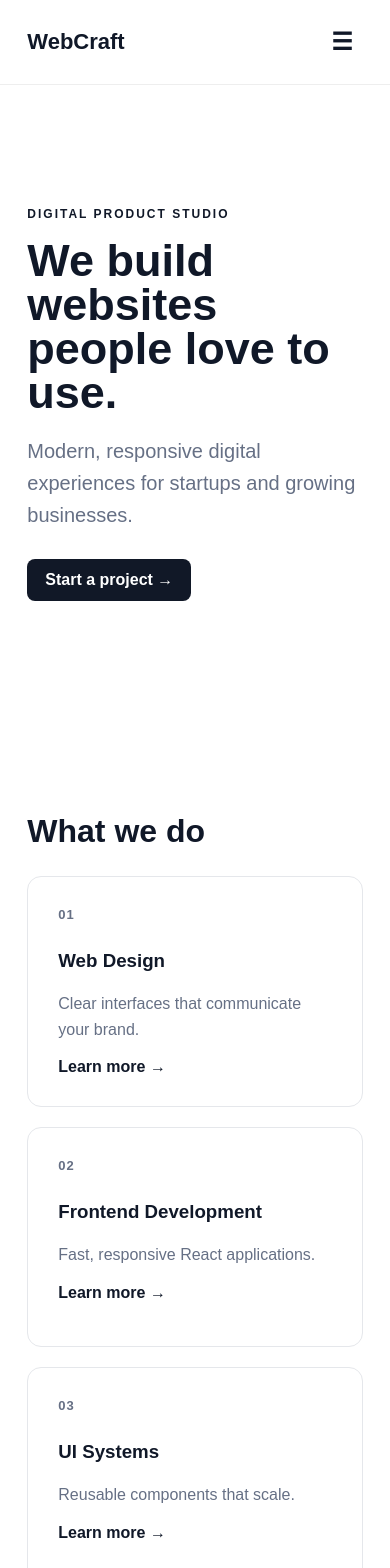
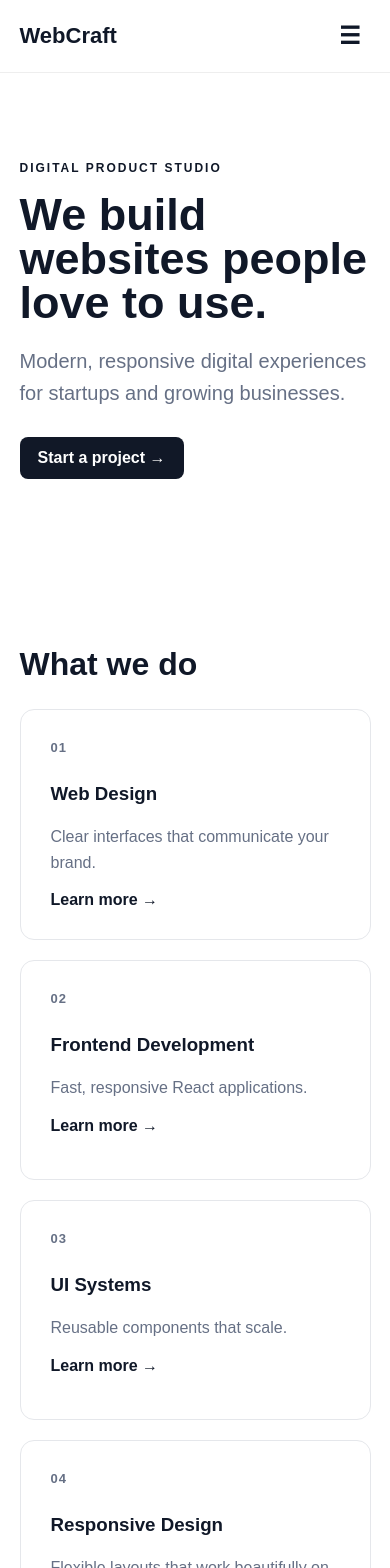
Before and after one commit to mandadapuswarna/webcraft-business-landing-page, a React (Vite) app: page / in a window 390 px wide. Shown: the top 1568 px of the page. Built offline with nearby package versions, Linux system fonts and the light colour scheme.

Commit message:
style: improve responsive layout across devices

```diff
--- a/src/styles.css
+++ b/src/styles.css
@@ -8,6 +8,7 @@ body {
   margin: 0;
   font-family: Arial, sans-serif;
   color: #101828;
+  overflow-x: hidden;
 }
 header {
   display: flex;
@@ -19,6 +20,8 @@ header {
   top: 0;
   background: #fff;
   z-index: 10;
+  width: min(100%, 1600px);
+  margin: 0 auto;
 }
 header b {
   font-size: 22px;
@@ -91,6 +94,8 @@ button,
 }
 section:not(.hero) {
   padding: 75px 7%;
+  max-width: 1600px;
+  margin: 0 auto;
 }
 section h2 {
   font-size: 42px;
@@ -383,6 +388,21 @@ footer {
   padding: 25px 7%;
   border-top: 1px solid #eee;
   color: #667085;
+  max-width: 1600px;
+  margin: 0 auto;
+}
+@media (min-width: 701px) and (max-width: 1024px) {
+  .cards,
+  .project-grid,
+  .testimonial-grid {
+    grid-template-columns: repeat(2, 1fr);
+  }
+  .hero {
+    padding: 90px 6%;
+  }
+  section:not(.hero) {
+    padding: 65px 6%;
+  }
 }
 @media (max-width: 700px) {
   header {
@@ -442,6 +462,18 @@ footer {
   .form-fields {
     grid-template-columns: 1fr;
   }
+  header {
+    padding: 16px 5%;
+  }
+  .hero {
+    padding: 76px 5% 82px;
+  }
+  section:not(.hero) {
+    padding: 58px 5%;
+  }
+  footer {
+    padding: 22px 5%;
+  }
   section h2 {
     font-size: 32px;
   }
```
Also changed, not shown: 1 other file (tests, documents, lock files or other folders).
